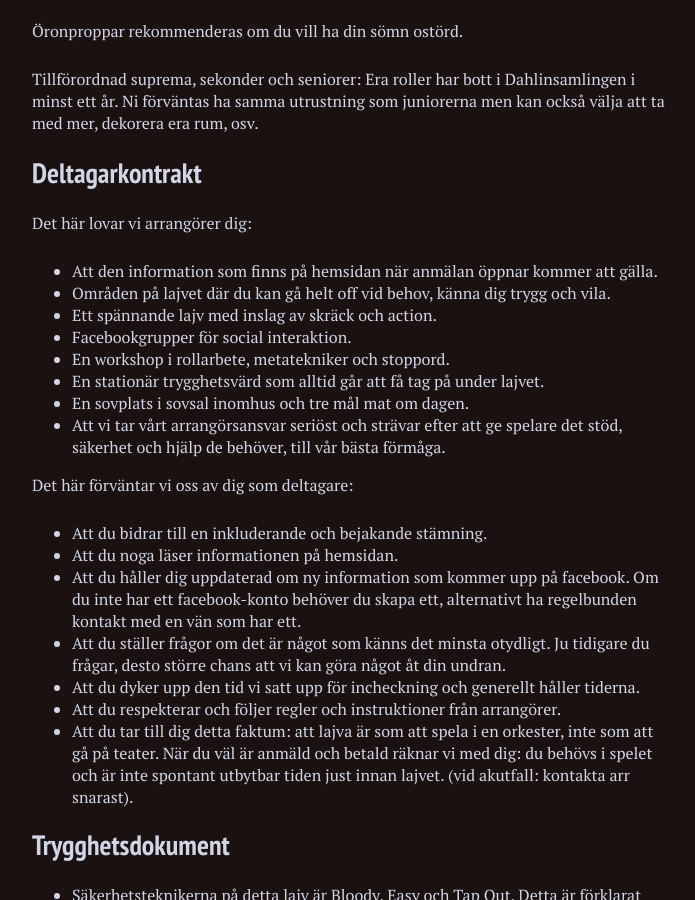
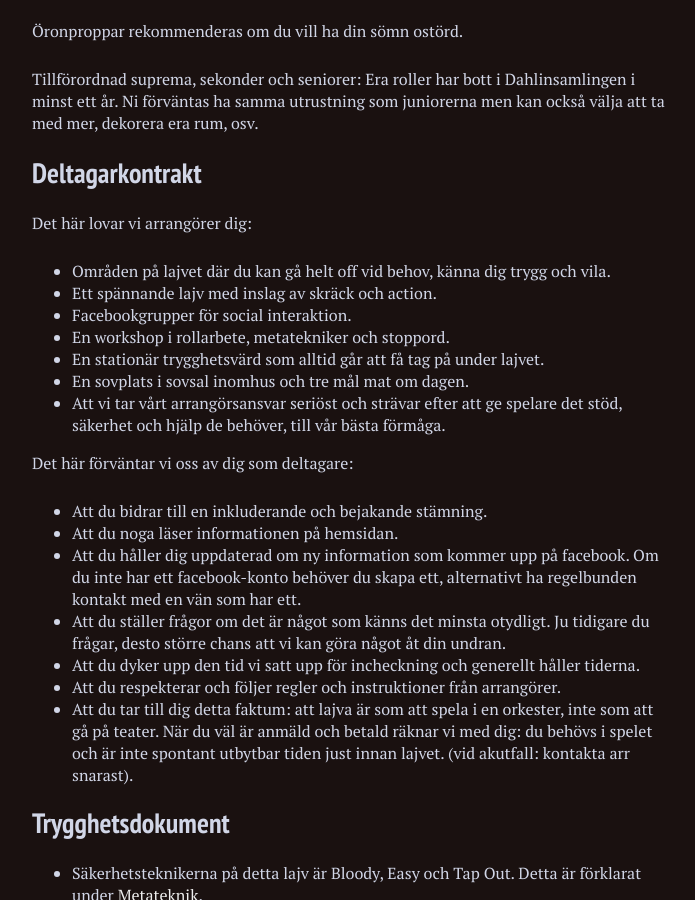
Before and after one commit to stanislavb/www.coven.nu, a Jekyll site: the page built from praktiskt/index.md, in a window 1280 px wide and 900 px high, scrolled down 1626 px. Shown: the whole window, without its empty margins (288-983 px from the left). Built offline with Jekyll 4.4.1, drawn with Linux system fonts in a browser that asks for light colours; nearby versions of some CDN libraries.

Commit message:
Update index.md

```diff
--- a/praktiskt/index.md
+++ b/praktiskt/index.md
@@ -66,7 +66,6 @@ Tillförordnad suprema, sekonder och seniorer: Era roller har bott i Dahlinsamli
 
 Det här lovar vi arrangörer dig:
 
-- Att den information som finns på hemsidan när anmälan öppnar kommer att gälla.
 - Områden på lajvet där du kan gå helt off vid behov, känna dig trygg och vila.
 - Ett spännande lajv med inslag av skräck och action.
 - Facebookgrupper för social interaktion.
```
